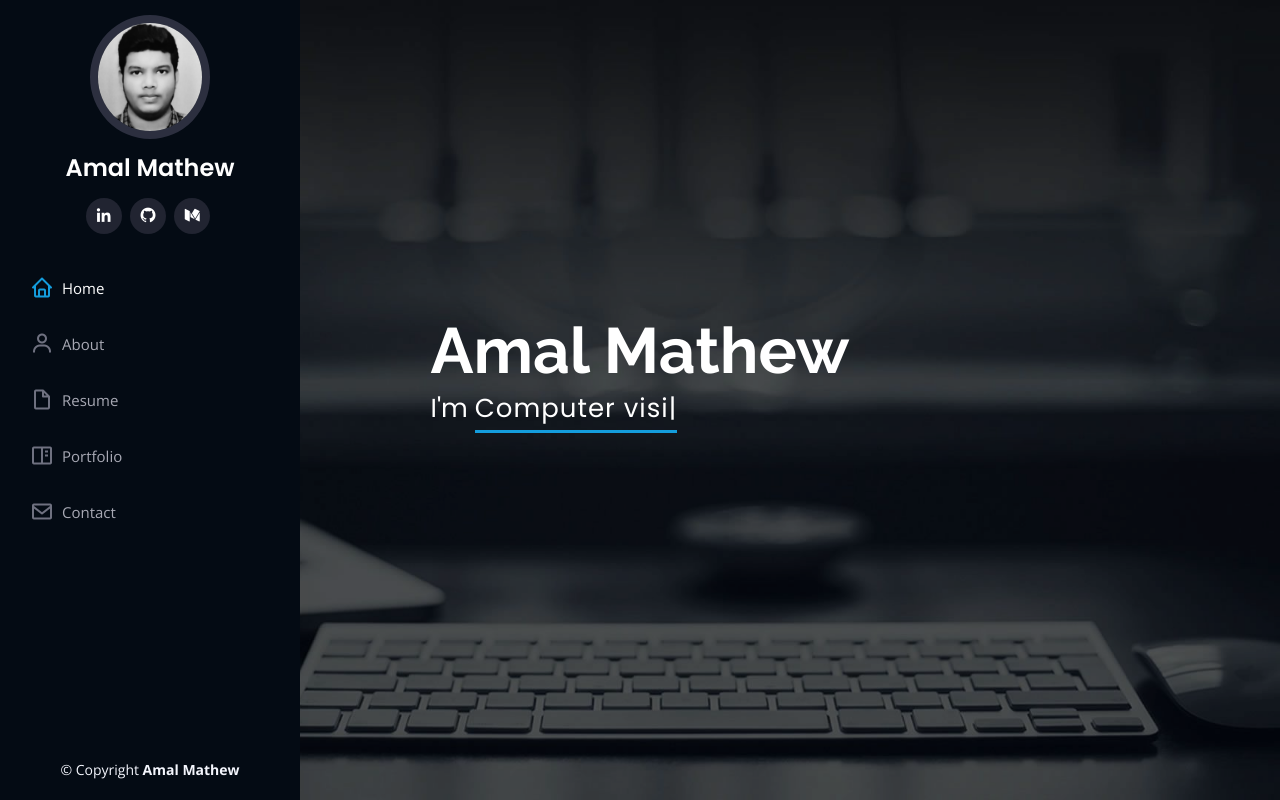
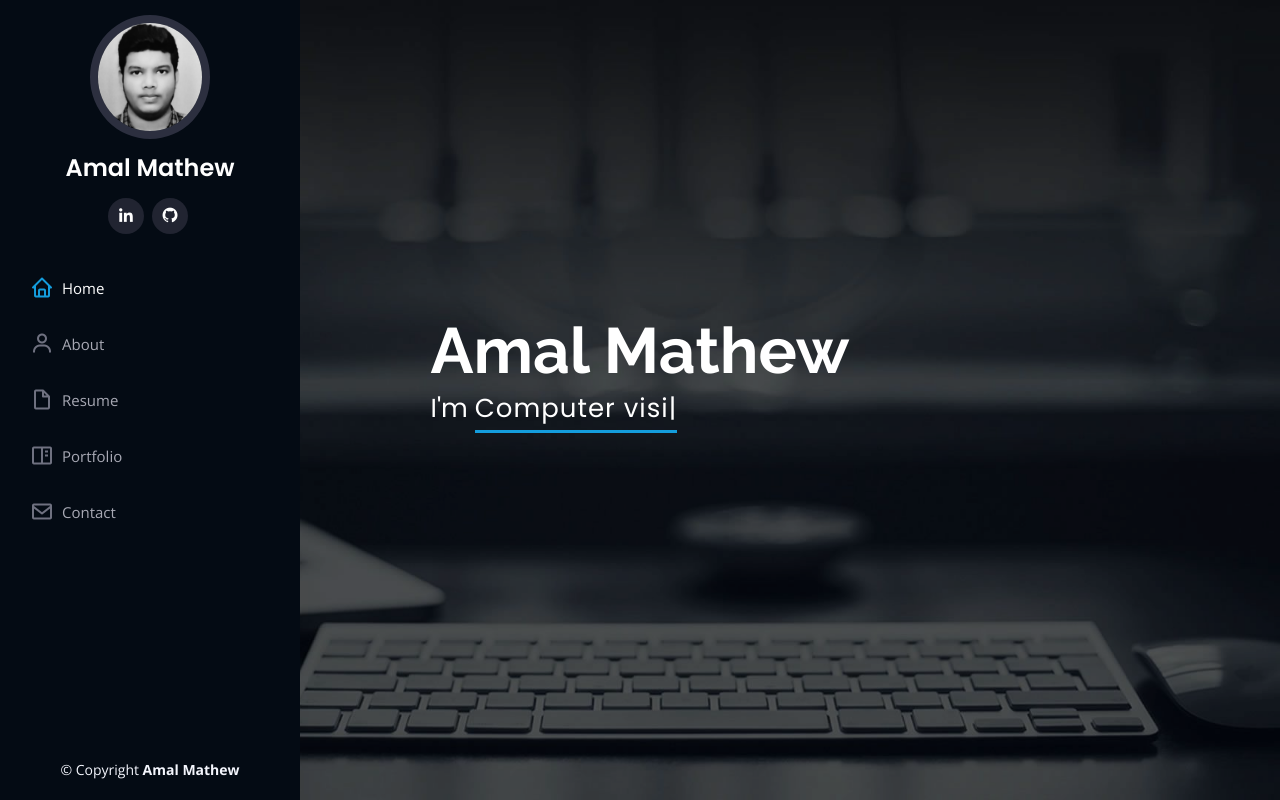
Before and after one commit to ismailukman/amalmathews.github.io, a plain HTML site: page index.html in a window 1280 px wide. Shown: the top 800 px of the page. Drawn offline with nearby package versions, Linux system fonts and the light colour scheme.

Commit message:
Updated portfolio

```diff
--- a/index.html
+++ b/index.html
@@ -44,7 +44,7 @@
         <div class="social-links mt-3 text-center">
            <a href="https://www.linkedin.com/in/amal-mathew-71599b195/" class="linkedin" target="_blank" rel="noopener noreferrer"><i class="bx bxl-linkedin"></i></a>
           <a href="https://github.com/amalmathews" class="github" target="_blank" rel="noopener noreferrer"><i class="bx bxl-github" ></i></a>
-           <a href="https://anushkasandesara.medium.com/" class="instagram" target="_blank" rel="noopener noreferrer"><i class="bx bxl-medium-old"></i></a>
+
         </div>
       </div>
 
```
